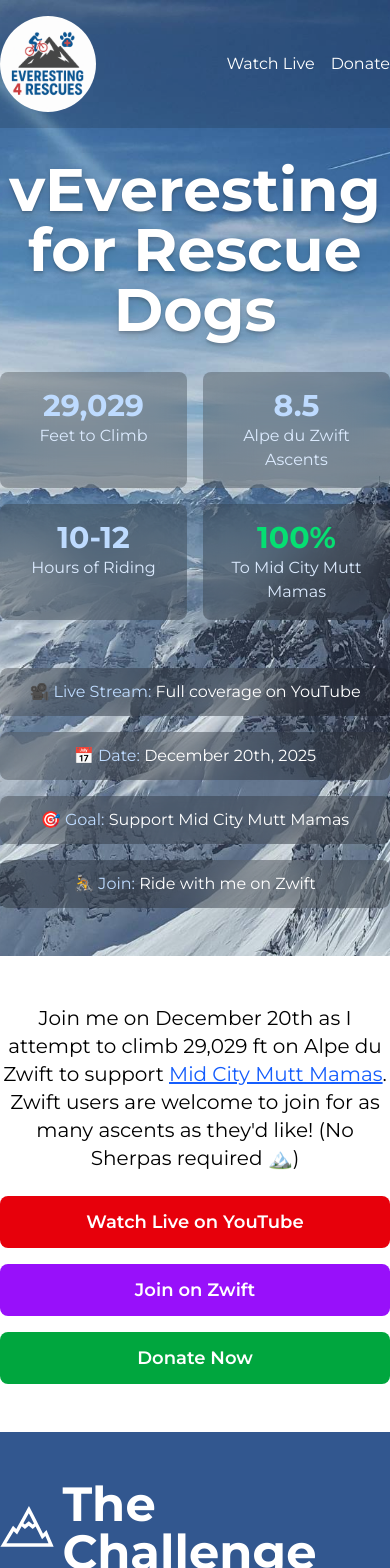
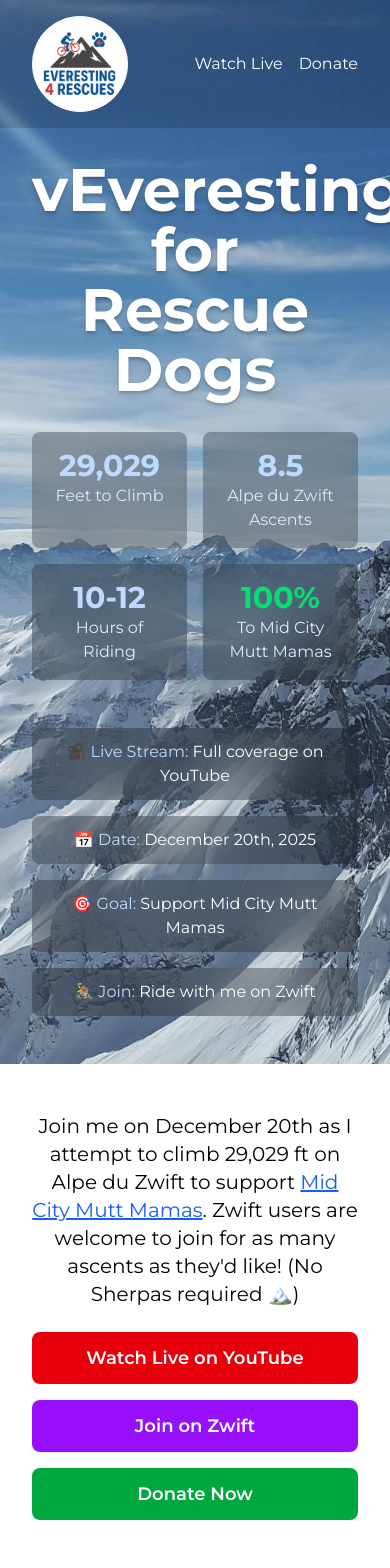
Before and after one commit to sscaff1/everesting4rescues, a Next.js app: page / in a window 390 px wide. Shown: the top 1568 px of the page. Built offline with nearby package versions, Linux system fonts and the light colour scheme.

Commit message:
chore: changes

```diff
--- a/src/app/page.tsx
+++ b/src/app/page.tsx
@@ -16,7 +16,7 @@
         <div className="relative bg-[url(/images/hero.jpg)] bg-cover bg-center text-white">
           <div className="relative">
             {/* Header with Logo */}
-            <div className="mb-8 bg-black/15 py-4">
+            <div className="mb-8 bg-black/15 py-4 px-8">
               <div className="container mx-auto flex items-center justify-between ">
                 <div className="flex items-center space-x-4">
                   <Image
@@ -44,7 +44,7 @@
               </div>
             </div>
             {/* Main Hero Content */}
-            <div className="grid grid-cols-1 md:grid-cols-2 gap-8 container mx-auto items-center">
+            <div className="grid grid-cols-1 md:grid-cols-2 gap-8 container mx-auto items-center px-8">
               <div className="text-left">
                 <h1 className="text-6xl font-bold text-white text-center text-shadow-lg">
                   vEveresting for Rescue Dogs
@@ -72,7 +72,7 @@
               </div>
             </div>
             {/* Quick Info Bar */}
-            <div className="relative py-12 grid grid-cols-1 md:grid-cols-4 gap-4 text-center container mx-auto">
+            <div className="relative py-12 grid grid-cols-1 md:grid-cols-4 gap-4 text-center container mx-auto px-8">
               <div className="bg-black/25 backdrop-blur-xl rounded-lg p-3">
                 <span className="text-blue-200">🎥 Live Stream:</span> Full coverage on YouTube
               </div>
@@ -89,7 +89,7 @@
           </div>
         </div>
 
-        <div className="bg-white py-12">
+        <div className="bg-white py-12 px-8">
           <div className="max-w-4xl mx-auto">
             <div className="text-center">
               <p className="text-xl mb-6 text-black">
@@ -131,8 +131,7 @@
         </div>
 
         {/* Challenge Details Section */}
-
-        <div className="bg-[#32578f] py-12 text-white">
+        <div className="bg-[#32578f] py-12 text-white px-8">
           <div className="max-w-4xl mx-auto">
             <h2 className="text-5xl font-bold mb-6 flex items-center gap-2">
               <LiaMountainSolid className="inline-block text-6xl" />
@@ -170,7 +169,7 @@
           </div>
         </div>
 
-        <div className="relative py-12">
+        <div className="relative py-12 px-4">
           <Image
             src="/images/challenge-details.png"
             alt="Challenge Details"
@@ -192,7 +191,7 @@
           </div>
         </div>
 
-        <div className="bg-white">
+        <div className="bg-white px-8">
           <p className="text-xl text-gray-700 py-12 max-w-3xl mx-auto">
             This challenge is not just about the physical achievement - it&apos;s about raising awareness and support
             for Mid City Mutt Mamas. Every pedal stroke and every foot of elevation gained will help provide care for
```
